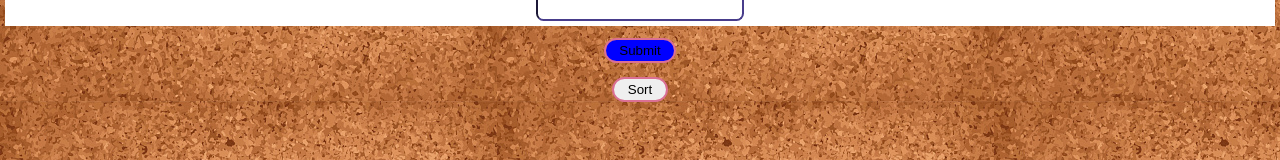
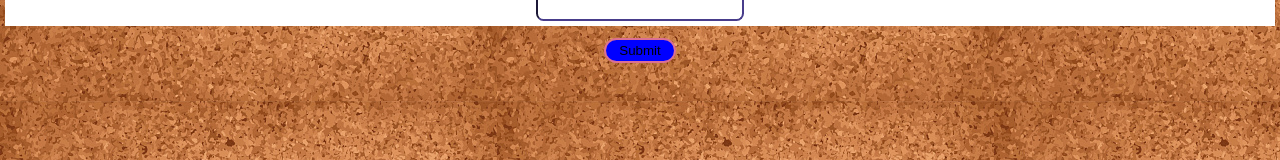
Before and after one commit to nf2000/nims-notes-things, a React (Create React App) app in the folder nims-notes-things/: page / in a window 1280 px wide. Shown: the part 593-753 px from the top of the page. Built offline with nearby package versions, Linux system fonts and the light colour scheme.

Commit message:
added alternate image message

```diff
--- a/nims-notes-things/src/components/notes.js
+++ b/nims-notes-things/src/components/notes.js
@@ -24,7 +24,11 @@ function Notes() {
     return sortedData.map((note, index) => {
       return (
         <Note key={note.id}>
-          <PinImage src={Pin} height={20} alt=""></PinImage>
+          <PinImage
+            src={Pin}
+            height={20}
+            alt="Picture not available"
+          ></PinImage>
           <NoteNumber> {index + 1}</NoteNumber>
           <Header>
             <p>{note.name}</p>
@@ -38,16 +42,14 @@ function Notes() {
 
   return (
     <div>
-      {notes.length !== 0 ? <Button onClick={sortNote}> click</Button> : null}
-      {sorted ? (
-        <Button onClick={sortNote}> Unsort </Button>
-      ) : (
-        <Button onClick={sortNote}> Sort</Button>
+      {notes.length !== 0 && (
+        <Button onClick={sortNote}>{sorted ? "unsort" : "sort"}</Button>
       )}
       {notemap()}
     </div>
   );
 }
+
 export default Notes;
 
 const Note = styled.div`
```
